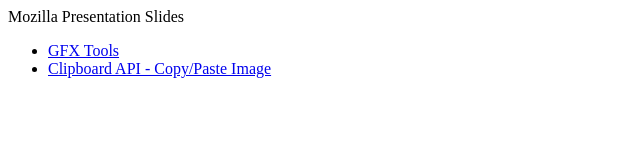
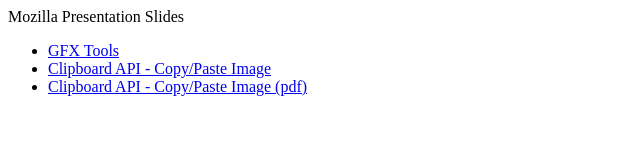
Before and after one commit to BorisChiou/GFX_Tools, a plain HTML site: page index.html in a window 1280 px wide. Shown: the whole page, without its empty margins (0-640 px from the left). Drawn offline with Linux system fonts and the light colour scheme.

Commit message:
Add clipboard APIs - pdf version

```diff
--- a/index.html
+++ b/index.html
@@ -5,6 +5,7 @@
   <ul>
     <li><a href="./gfx_tools/index.html">GFX Tools</a></li>
     <li><a href="./clipboard_APIs/index.html">Clipboard API - Copy/Paste Image</a></li>
+    <li><a href="./clipboard_APIs_pdf/Clipboard_API.pdf">Clipboard API - Copy/Paste Image (pdf)</a></li>
   </ul>
 </body>
 </html>
```
Also changed, not shown: 1 other file.
